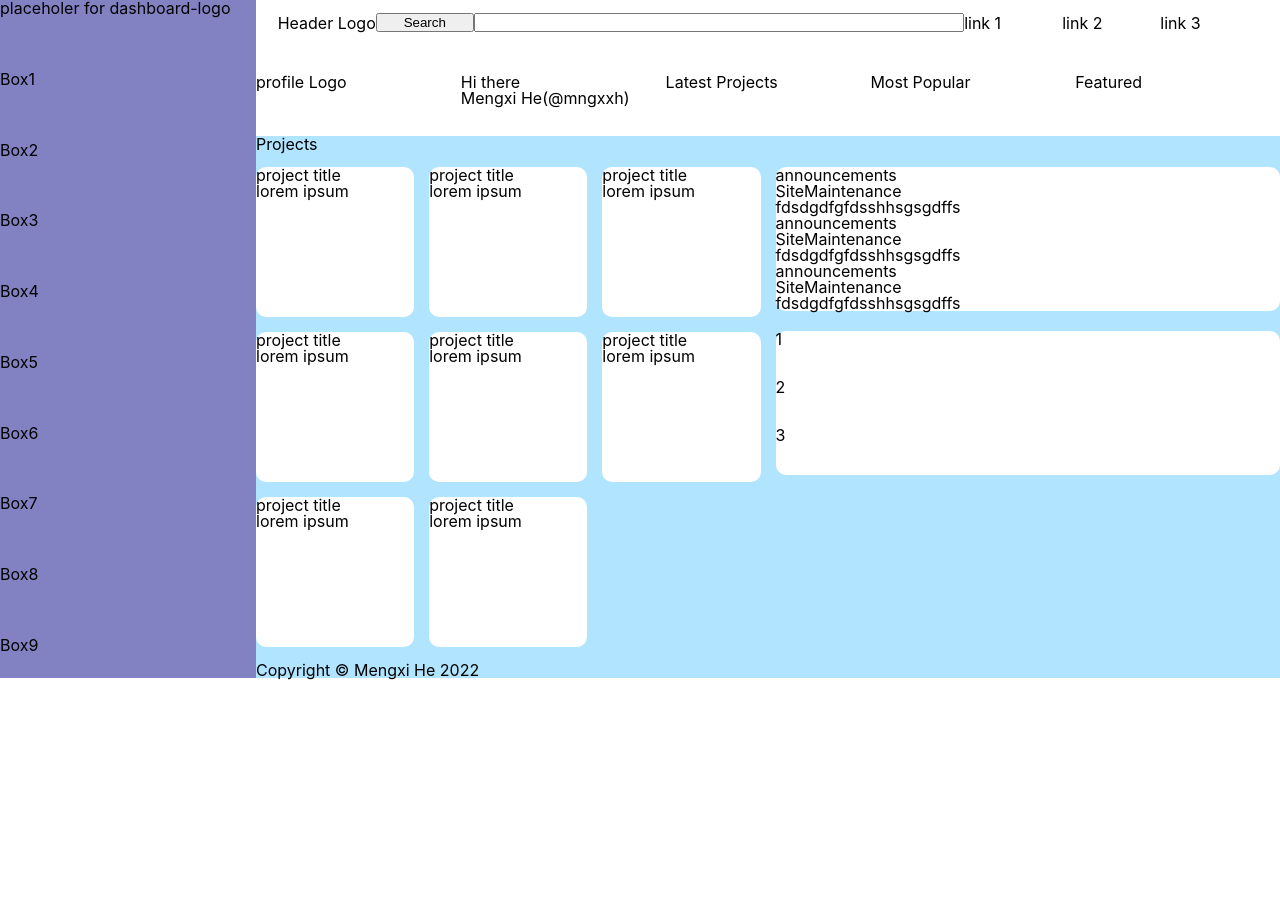
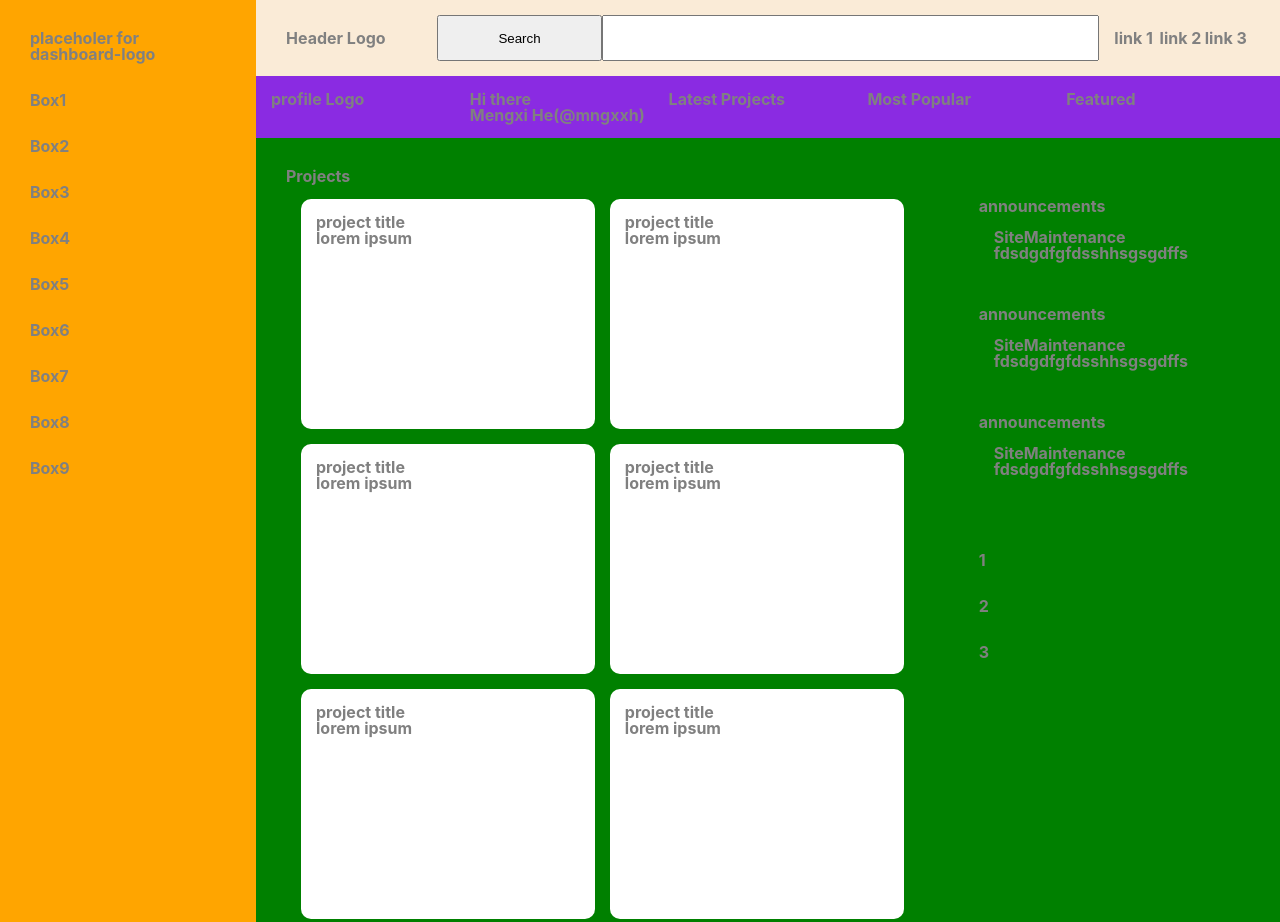
Before and after one commit to mengxihe/Admin-Dashboard, a plain HTML site: page index.html in a window 1280 px wide. Shown: the top 922 px of the page. Before the commit the page ends 800 px from the top, so only its background shows below. Drawn offline with Linux system fonts and the light colour scheme.

Commit message:
restructuring

```diff
--- a/index.html
+++ b/index.html
@@ -10,8 +10,7 @@
 <body>
 
     <div class="container">
-
-        <div class="topbar">
+        <!-- <div class="topbar"> -->
         <div class="header">
             <div class="logo">Header Logo</div>
             <button>Search</button>
@@ -24,6 +23,8 @@
                 </ul>
             </div>
         </div>
+
+
         <div class="nav">
             <ul class="hey">
                 <li>profile Logo</li>
@@ -36,7 +37,7 @@
                 <li>Featured</li>
             </ul>
         </div>
-        </div>
+        <!-- </div> -->
 
         <div class="sidebar">
             <div class="dashboard-logo">
@@ -57,8 +58,11 @@
 
 
         <div class="inner">
-            <p class="innerTitle">Projects</p>
+
+            <div class="projectTitle">
+                <p>Projects</p>
                 <div class="projects">
+                    <!-- Projects -->
                     <div class="card">
                         <p class="title">
                             project title
@@ -109,6 +113,7 @@
                     </div>
 
                 </div>
+            </div>
 
             <div class="notifications">
                 <div class="announcements">
--- a/style.css
+++ b/style.css
@@ -24,22 +24,27 @@ article, aside, details, figcaption, figure,
 footer, header, hgroup, menu, nav, section {
 	display: block;
 }
+
 body {
 	line-height: 1;
     font-family: -apple-system, BlinkMacSystemFont, "Segoe UI", Roboto, Helvetica, Arial, sans-serif, "Apple Color Emoji", "Segoe UI Emoji", "Segoe UI Symbol";
+    /* height: 100vh; */
+}
 
-}
 ol, ul {
 	list-style: none;
 }
+
 blockquote, q {
 	quotes: none;
 }
+
 blockquote:before, blockquote:after,
 q:before, q:after {
 	content: '';
 	content: none;
 }
+
 table {
 	border-collapse: collapse;
 	border-spacing: 0;
@@ -53,104 +58,59 @@ table {
 .container {
     display: grid;
     grid-template-columns: 1fr 4fr;
-    grid-template-rows: 1fr 4fr;
+    grid-template-rows: 0.5fr 1fr 10fr;
+    width: 100vw;
+    height: 100vh;
+}
+
+.container div {
+    padding: 15px;
+    /* font-size: 18px; */
+    font-weight: bold;
+    color: gray;
 }
 
 .sidebar {
-    grid-row: 1/3;
-    grid-column: 1/2;
-    background-color: rgb(130, 130, 195);
-    display: grid;
-    gap: 30px;
-}
-
-.topbar {
-    grid-row: 1/2;
-    grid-column: 2/3;
-    display: grid;
-    grid-template-rows: 1fr 2fr;
+    background-color: orange;
+    grid-row: 1/4;
 }
 
 .header {
+    background-color: antiquewhite;
     display: grid;
-    grid-template-columns: 1fr 1fr 5fr 3fr;
-    justify-self: center;
+    grid-template-columns: 1fr 1fr 3fr 1fr;
+    /* height: 50px; */
 }
 
-.logo{
-    align-self: center;
-}
-.header button,
-.header input {
-    align-self: center;
-}
 .menu ul{
     display: grid;
-    grid-template-columns: repeat(3, 1fr);
-}
-
-.menu {
-    align-self: center;
+    grid-template-columns: 1fr 1fr 1fr;
 }
 
 .nav {
-    align-self: center;
+    background-color: blueviolet;
 }
 
 .nav ul {
     display: grid;
-    grid-template-columns: repeat(5, 1fr);
-    list-style-type: none;
-
+    grid-template-columns: 1fr 1fr 1fr 1fr 1fr;
 }
 
-.inner{
-    grid-column: 2/3;
-    grid-row: 2/3;
+.inner {
     display: grid;
-    grid-template-columns: 1fr 1fr;
-    background-color: rgb(177, 228, 255);
-    gap: 15px;
-}
-
-.inner .card {
-    background-color: #FFFFFF;
-    color: black;
-    border-radius: 10px;
-    height: 150px;
-}
-
-.innerTitle {
-    grid-column: 1/3;
+    grid-template-columns: 2fr 1fr;
+    background-color: green;
 }
 
 .projects {
     display: grid;
-    grid-row: 2/4;
-    grid-template-columns: repeat(auto-fit, minmax(150px, 1fr));
+    grid-column: 1/2;
+    grid-template-columns: repeat(auto-fit, minmax(200px, 1fr));
     gap: 15px;
 }
 
-.notifications {
-    display: grid;
-    grid-template-rows: 1fr 1fr;
-    gap: 20px
-}
-
-.announcements,
-.trending{
+.projects .card {
     background-color: white;
+    height: 200px;
     border-radius: 10px;
 }
-
-.announcements {
-    display: grid;
-}
-
-.trending {
-    display: grid;
-}
-
-.footer {
-    grid-row: 4/5;
-}
```
Lines whose indentation alone changed are shown as unchanged.
